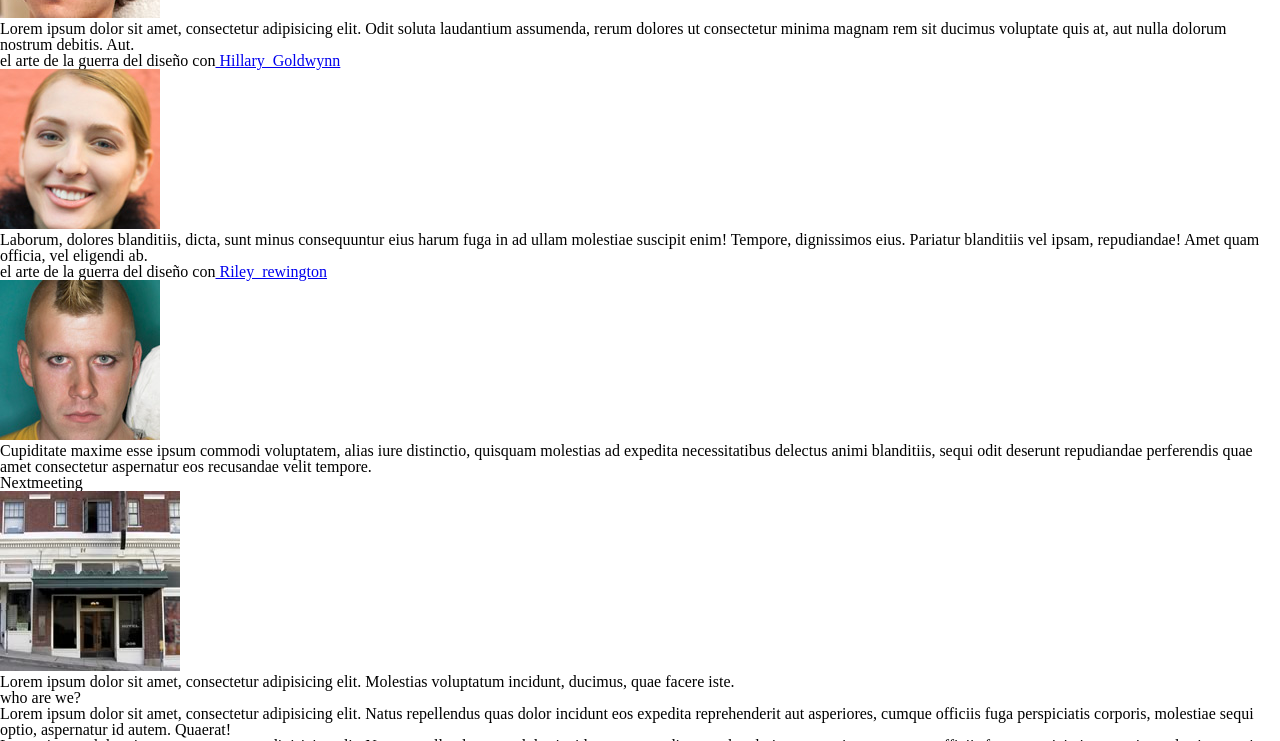
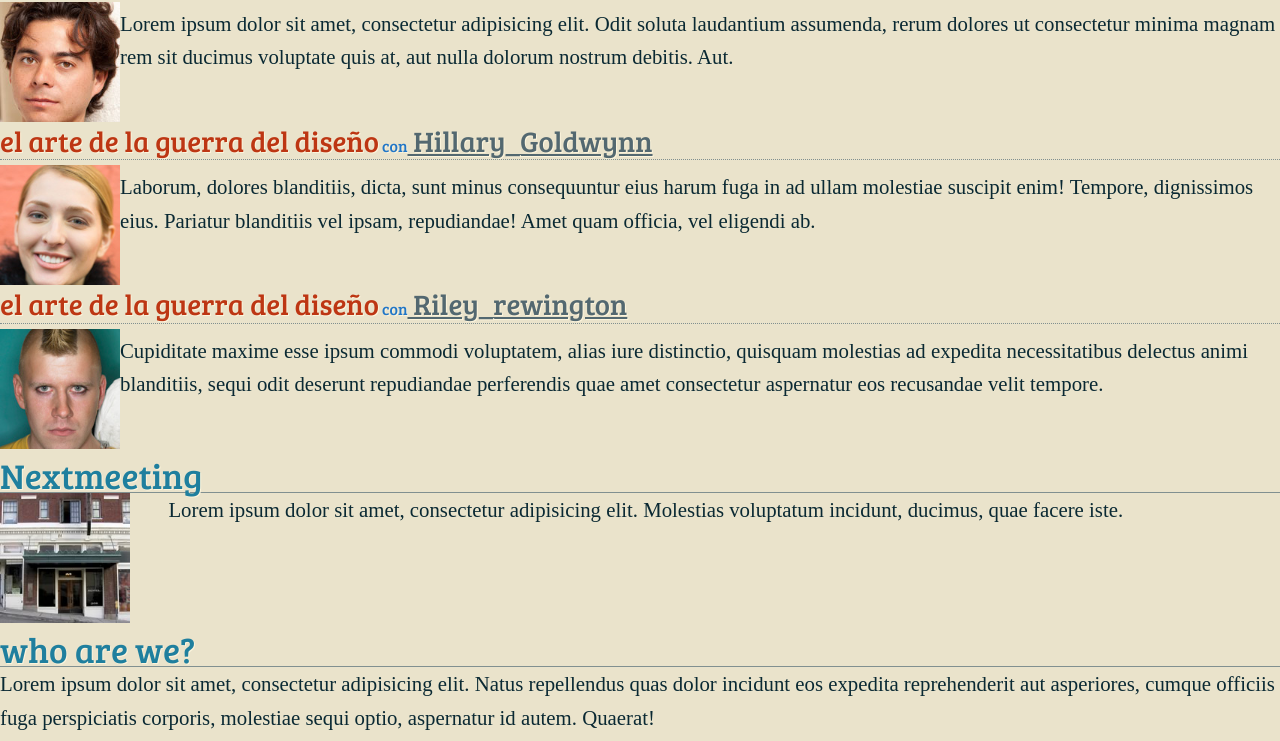
Before and after one commit to sialaweb/sass-compass, a website: page index.html in a window 1280 px wide. Shown: the part 417-1158 px from the top of the page. Drawn offline with Linux system fonts and the light colour scheme.

Commit message:
ultimos dias ya esta casi lista
creacion de los partials scss...

```diff
--- a/_/components/sass/_base.scss
+++ b/_/components/sass/_base.scss
@@ -1,4 +1,60 @@
 @import "compass/reset";
+@import "compass/css3/text-shadow";
+// @import "compass/helpers";
 
 @import url('http://fonts.googleapis.com/css?family=Bree+Serif|Merriweather+Sans');
 @import url('http://maxcdn.bootstrapcdn.com/font-awesome/4.3.0/css/font-awesome.min.css');
+
+body {
+	font-family: $font-primary;
+	font-size: 1.3rem;
+	line-height: 160%;
+	background: $paleyellow;
+	color: $darkblue;
+}
+
+#{headings()} {
+	font-family: $font-secondary;
+	font-weight: normal;
+	color: $darkgray;
+
+	@include text-shadow($paleryellow 1px 1px);
+}
+
+h1 {
+	font-size: 2.2rem;
+	color: lighten($darkblue, 25);
+	border-bottom: 1px solid $lightgray;
+	padding-top: 10px;
+}
+
+h2 {
+	font-size: 1.5rem;
+	line-height: 100%;
+	margin: 20px 0 0 0;
+	color: $orange;
+}
+
+h3 {
+	font-size: 1.8rem;
+	line-height: 60%;
+	color: $orange;
+}
+
+a {
+	text-decoration: underline;
+	color: $mediumgray;
+
+	&:hover {
+		color: $orange;
+	}
+}
+
+p {
+	margin-bottom: 10px;
+}
+
+.small {
+	font-size: 1rem;
+	color: $blue;
+}
--- a/_/components/sass/_material.scss
+++ b/_/components/sass/_material.scss
@@ -0,0 +1,34 @@
+@import "compass/utilities/general/clearfix";
+
+.speakers {
+	.artist {
+		@include clearfix;
+
+		h3 {
+			padding-top: 10px;
+			padding-bottom: 5px;
+			border-bottom: 1px dotted $lightgray;
+			margin-bottom: 5px;
+		}
+
+		img {
+			width: 120px;
+			float: left;
+			margin {
+				right: 10px;
+				bottom: 10px;
+			}
+		}
+	}
+}
+
+#nextmeeting {
+	@include clearfix;
+
+	img {
+		width: 30%;
+		max-width: 130px;
+		float: left;
+		margin-right: 3%;
+	}
+}
--- a/_/components/sass/style.scss
+++ b/_/components/sass/style.scss
@@ -1,5 +1,5 @@
 
-@import "compass";
+// @import "compass";
 @import "susy";
 
 @import "variables";
--- a/package.json
+++ b/package.json
@@ -3,10 +3,10 @@
 	"version" : "0.0.1",
 	"dependencies" : {
 		"grunt": "~0.4.5",
-		"grunt-contrib-watch": "~0.5.3",
+		"grunt-contrib-watch": "~0.5.2",
 		"grunt-contrib-compass": "~0.5.0",
 		"grunt-contrib-uglify": "~0.2.2",
-		"grunt-contrib-sass": "~0.9.2",
+		// "grunt-contrib-sass": "~0.9.2",
 		"matchdep": "~0.1.2"
 	}
 }
```
Also changed, not shown: _/css/style.css, 3 other files.
